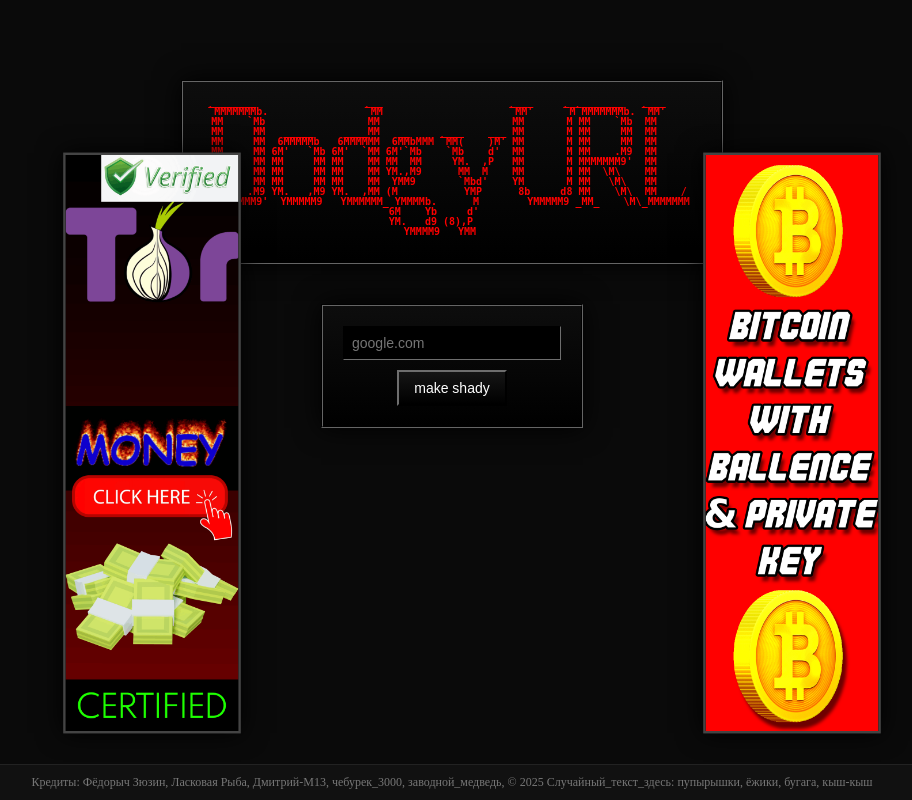
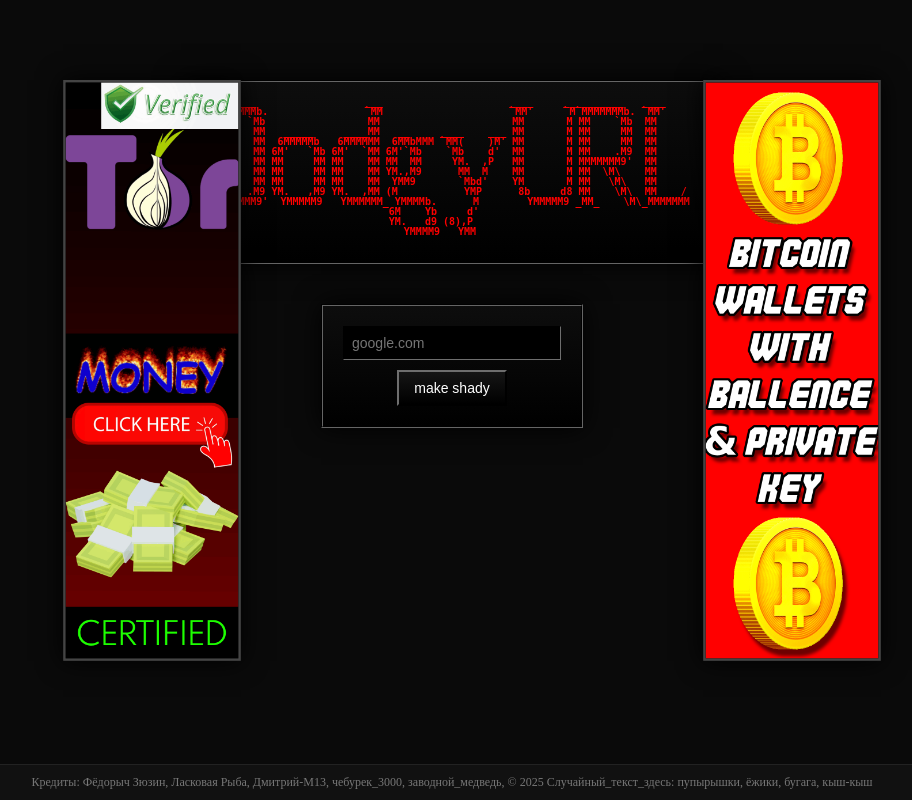
Before and after one commit to WheeledCord/badurlshortner, a Flask app: page / in a window 1280 px wide. Shown: the whole page, without its empty margins (188-1100 px from the left). Run offline with Flask 3, Linux system fonts and the light colour scheme.

Commit message:
wewewefinaladasda

```diff
--- a/templates/index.html
+++ b/templates/index.html
@@ -61,7 +61,7 @@
       align-items: center;
       justify-content: center;
       transform: scale(0.8);
-      transform-origin: center center;  /* changed from top center */
+      transform-origin: top center;
     }
 
     .ad img {
```
